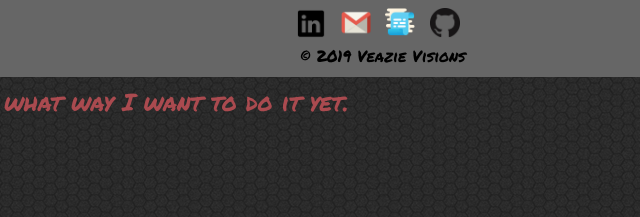
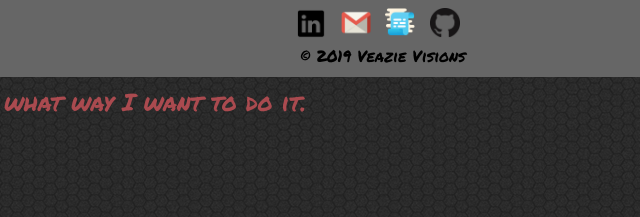
Before and after one commit to d-veazie/DallenVeaziePortfolio, a plain HTML site: page index.html in a window 1280 px wide. Shown: the part 723-940 px from the top of the page, 257-897 px from the left. Drawn offline with Linux system fonts and the light colour scheme; files that its build step writes are made by us from their sources; files whose address does not match are found by name.

Commit message:
fix css error attempt 1

```diff
--- a/index.html
+++ b/index.html
@@ -92,8 +92,7 @@
         <br>
         <div class="aboutMePara">
         <p> My name is Dallen Veazie.
-            Still coming up with the words to put here. Not certain what way I want to do it yet.
-
+            Still coming up with the words to put here. Not certain what way I want to do it.
         <!--Follow these methods:
             Introduce Yourself. Begin the bio by introducing yourself, and always write in the third person. ...
             Education and Credentials. List your education after the introduction sentence, including the name of any degrees you have earned and the institution you attended. ...
```
